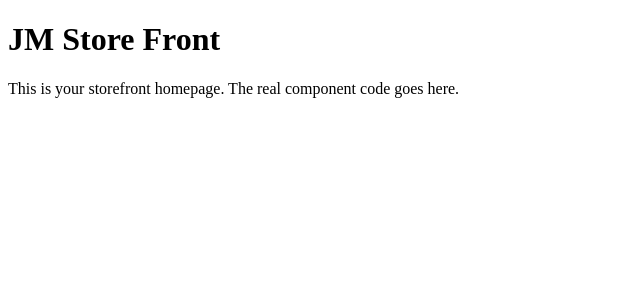
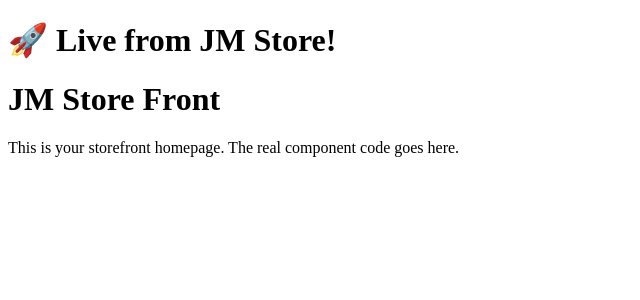
Before and after one commit to JMstorefront2025/jmstorefront, a Next.js app: page / in a window 1280 px wide. Shown: the top 300 px of the page, without its empty margins (0-640 px from the left). Built offline with nearby package versions, Linux system fonts and the light colour scheme.

Commit message:
Add visible heading to verify deployment

```diff
--- a/pages/index.js
+++ b/pages/index.js
@@ -1,5 +1,10 @@
-import JMStorefront from "../src/JMStorefront";
+import JMStorefront from "../src/JMStorefront.jsx";
 
 export default function Home() {
-  return <JMStorefront />;
+  return (
+    <>
+      <h1>🚀 Live from JM Store!</h1>
+      <JMStorefront />
+    </>
+  );
 }
```
